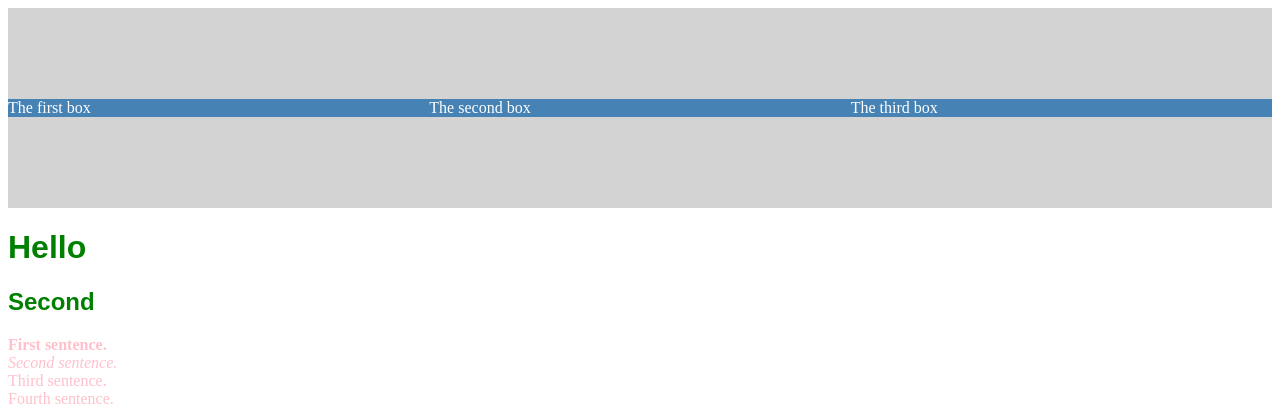
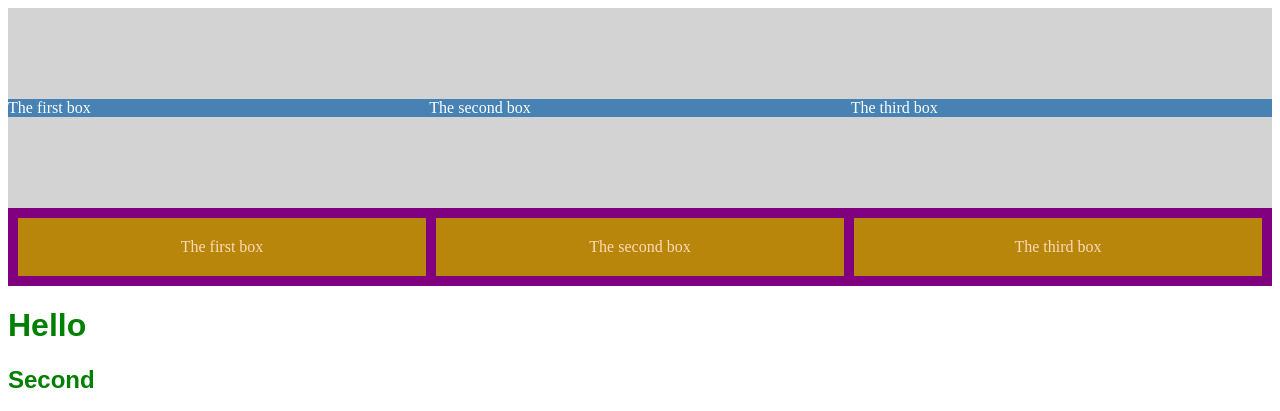
Before and after one commit to BigChubbsXD/HTML_Test, a plain HTML site: page index.html in a window 1280 px wide. Shown: the top 411 px of the page. Drawn offline with Linux system fonts and the light colour scheme.

Commit message:
CSS GRID

```diff
--- a/index.html
+++ b/index.html
@@ -19,6 +19,12 @@
             <div class="item">The first box</div>
                 <div class="item">The second box</div>
                     <div class="item">The third box</div></div>
+                    <div class="container2">
+
+            <div class="item2">The first box</div>
+                <div class="item2">The second box</div>
+                    <div class="item2">The third box</div></div>
+
             <!--
             <h1 style="color:red;">Header</h1>
 
--- a/styles.css
+++ b/styles.css
@@ -51,3 +51,24 @@ background-color: lightgray;
     background-color:  steelblue;
     color: white;
 }
+
+.container2
+{
+display: grid;
+grid-template-columns: repeat(3, 1fr);
+gap: 10px;
+padding: 10px;
+background-color: purple;
+
+}
+
+.item2
+{
+background-color:darkgoldenrod;
+color:peachpuff;
+padding: 20px;
+text-align: center;
+font-size: 16px;
+
+
+}
```
